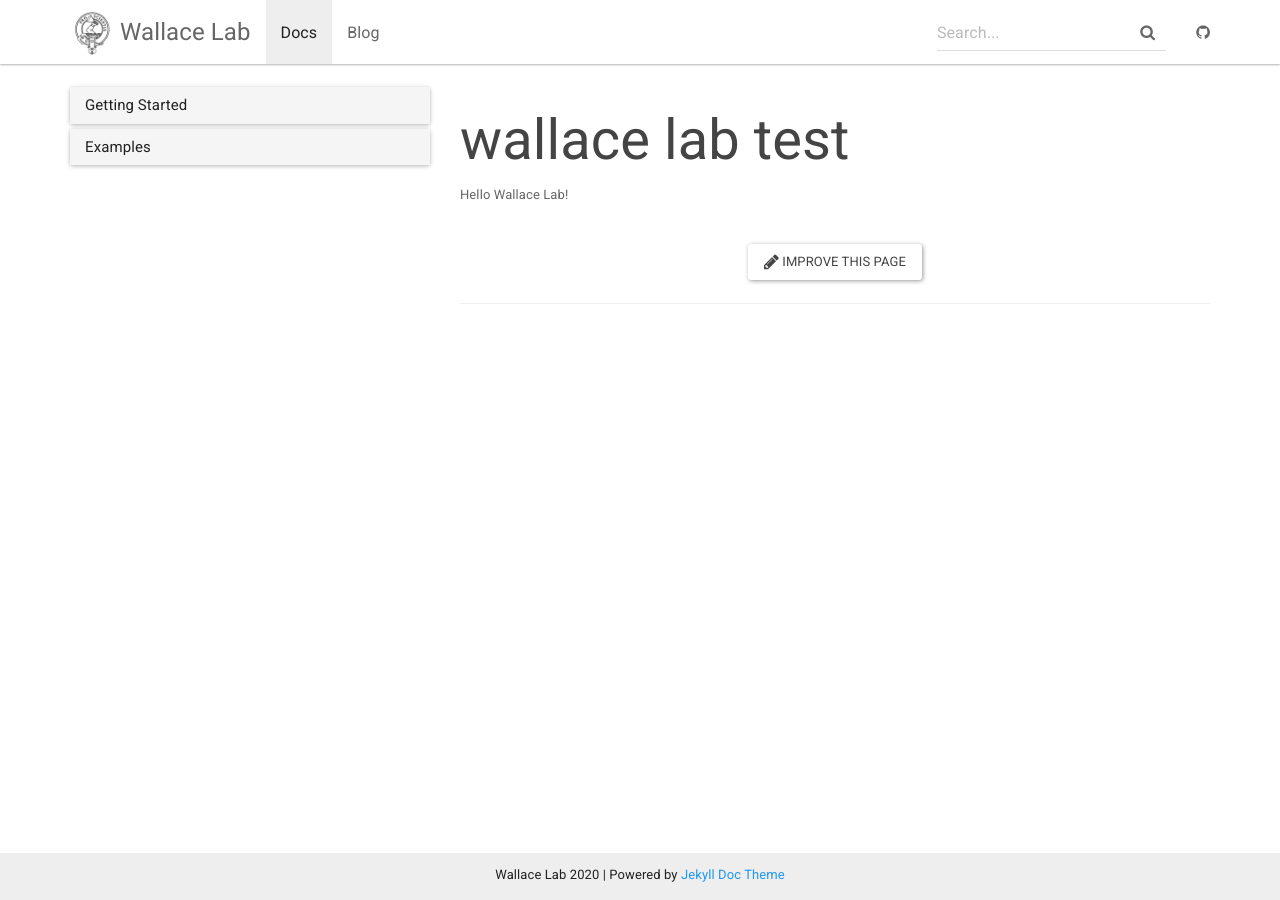
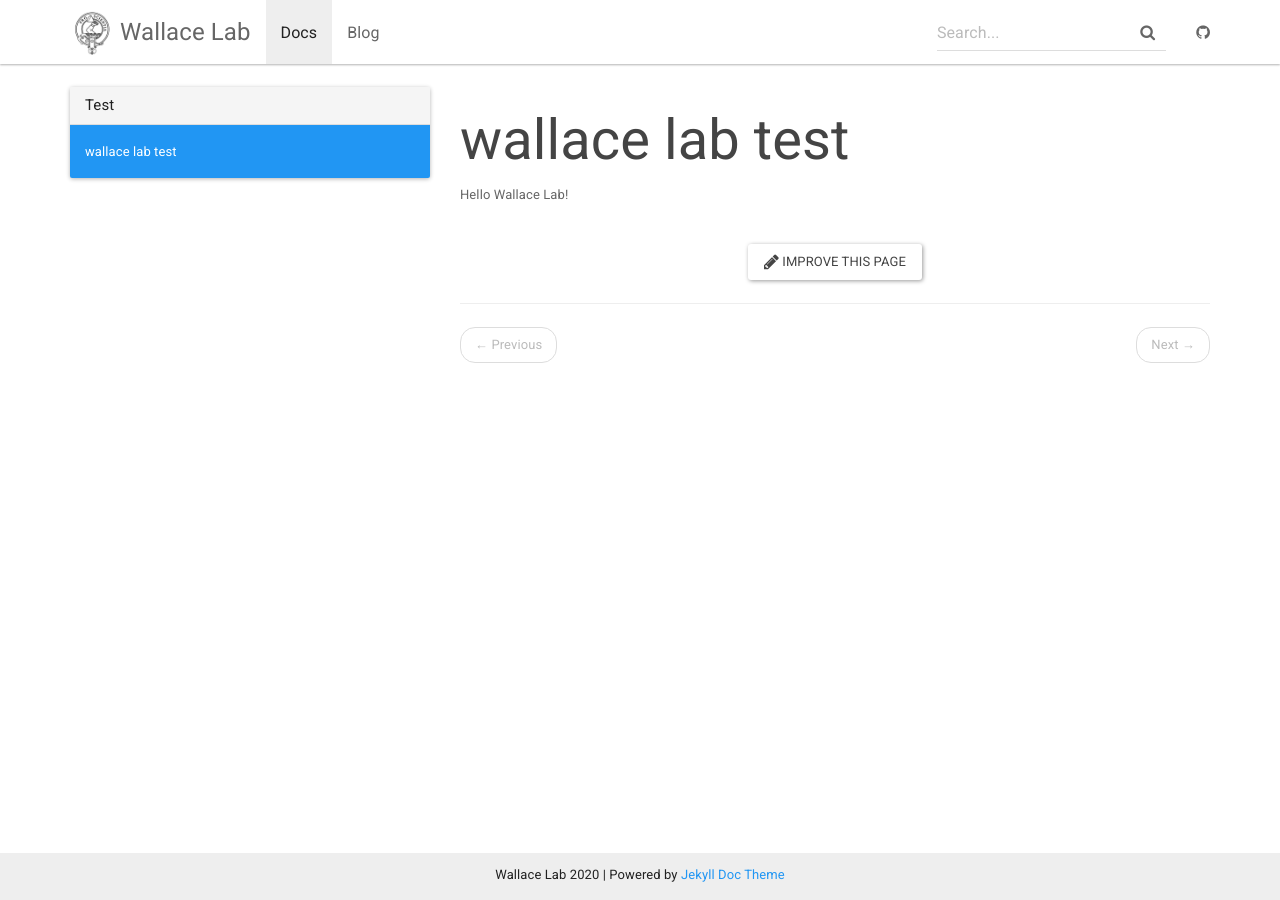
Before and after one commit to wallacelab/lab-wiki, a Jekyll site: the page built from _docs/test.md, in a window 1280 px wide. Built offline with Jekyll 4.4.1, drawn with Linux system fonts in a browser that asks for light colours.

Commit message:
Update docs.yml

```diff
--- a/_data/docs.yml
+++ b/_data/docs.yml
@@ -1,11 +1,3 @@
-- title: Getting Started
+- title: Test
   docs:
-  - home
-  - themes
-  - customization
-
-- title: Examples
-  docs:
-  - cheatsheet
-  - font-awesome
-  - bootstrap
+  - test
```
